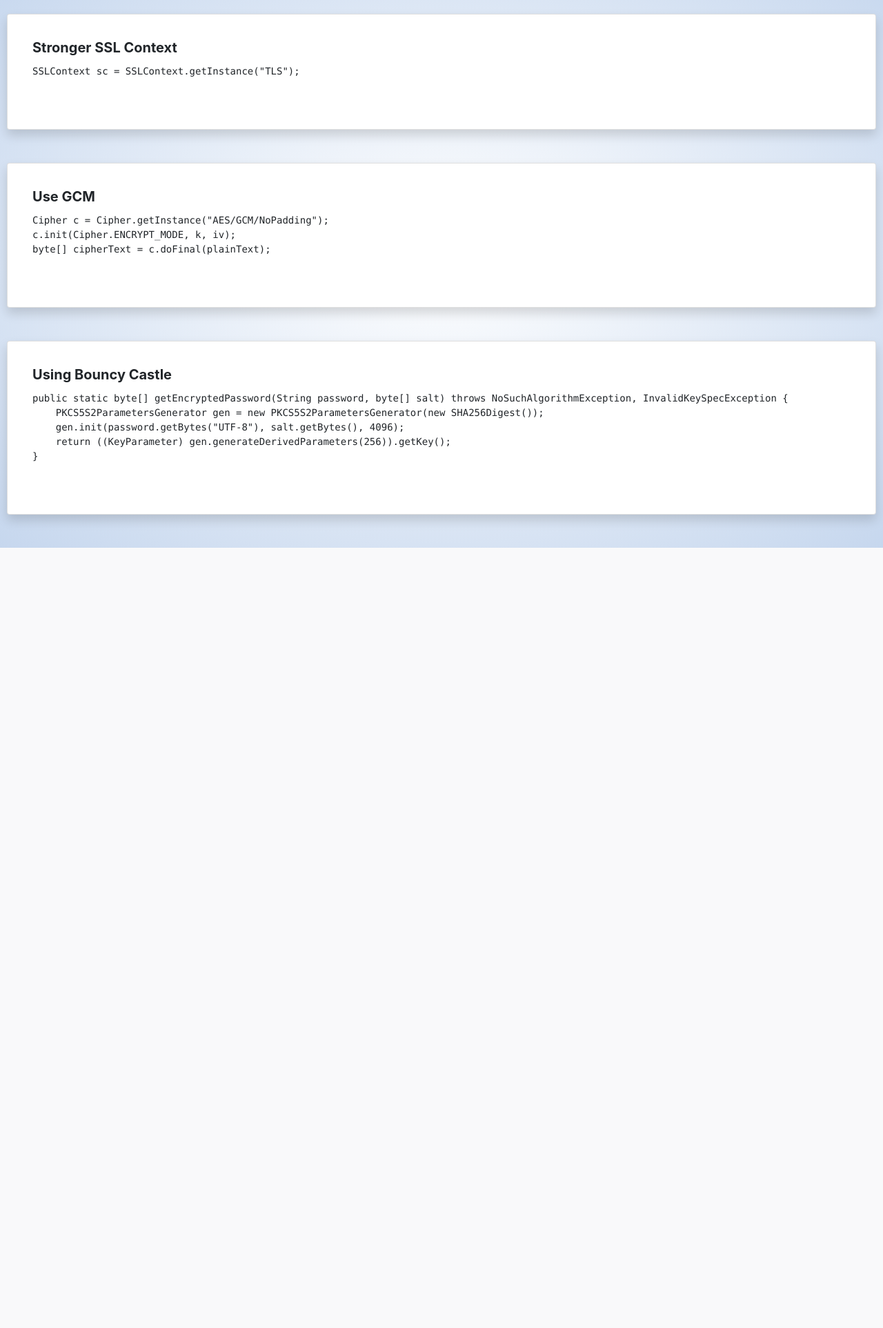
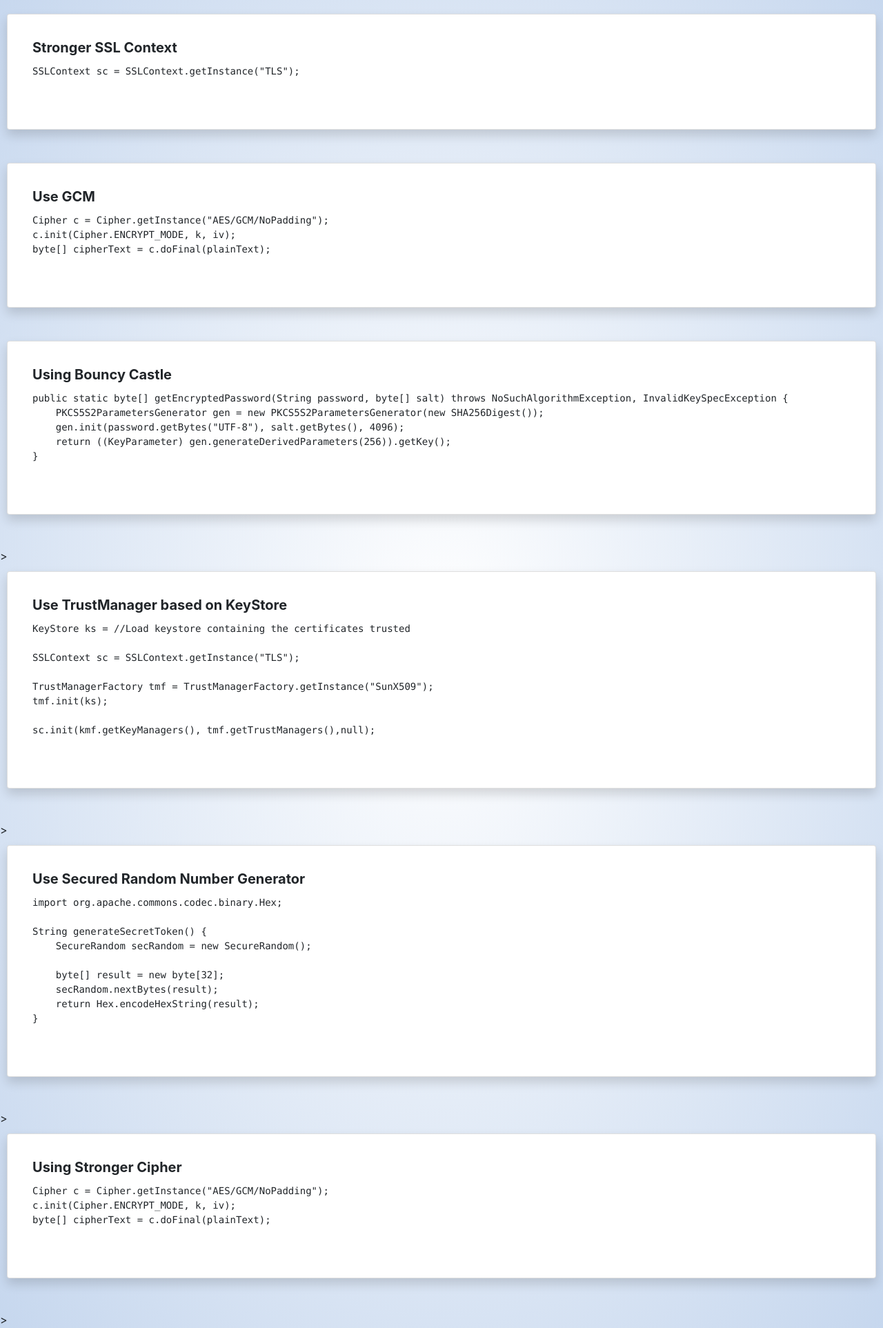
Before and after one commit to bsse1017kavi/SPL3, a Django app: page /solutions in a window 1280 px wide. Shown: the part 50-1975 px from the top of the page at 69% size. Before the commit the page ends 844 px from the top, so only its background shows below. Run offline with Django 3.2, Linux system fonts and the light colour scheme; some libraries are stand-ins or nearby versions.

Commit message:
New Rules added for SecTool and Combined Report, FlowDroid Bug fixed

```diff
--- a/playground/crypto_logic/jadx.py
+++ b/playground/crypto_logic/jadx.py
@@ -4,26 +4,31 @@ import subprocess, shutil
 
 count = 0
 report_desc = ''
+report_summary = ''
 report = ''
 # violated_files = []
 rules = {}
 solutions = {}
+rule_exhausted = {}
 
 def load_rules():
     global rules
     with open("playground/crypto_logic/sec_tool_rules.txt", "r") as rule_file:
         content = rule_file.read()
         for line in content.splitlines():
+            if line[0]=='#':
+                continue
             rules_dummy_list = line.split(":")
             rules_value_list = rules_dummy_list[1].split(",")
             rules[rules_dummy_list[0]] = rules_value_list
             solution = rules_dummy_list[2]
             solutions[rules_dummy_list[0]] = solution
+            rule_exhausted[rules_dummy_list[0]] = False
             print(rules[rules_dummy_list[0]])
         rule_file.close()
 
 def search_rule_violation(directory_path):
-    global count, violated_files, report_desc
+    global count, violated_files, report_desc, report_summary, rule_exhausted
     for file in os.listdir(directory_path):
         if os.path.isdir(directory_path + "/" + file):
             search_rule_violation(directory_path+"/"+file)
@@ -52,11 +57,23 @@ def search_rule_violation(directory_path):
                                             line_number = i+1
                                             break
 
+                                if not rule_exhausted[key]:
+                                    report_summary += violation_keyword + " Rule violation\n"
+                                    report_summary += "Solution: " + solutions[key] + "\n\n"
+                                    rule_exhausted[key] = True
+
                                 print("SSL Rule violation in file: " + file + " line no: " + str(line_number))
                                 print("Line: " + content[new_lines[line_number-2]+1:new_lines[line_number-1]].strip())
-                                report_desc += violation_keyword + " Rule violation in file: " + file + " line no: " + str(line_number) + "\n"
+                                if violation_keyword==" Random":
+                                    report_desc += "Random" + " Rule violation in file: " + file + " line no: " + str(line_number) + "\n"
+                                else:
+                                    report_desc += violation_keyword + " Rule violation in file: " + file + " line no: " + str(line_number) + "\n"
                                 report_desc += "Line: " + content[new_lines[line_number-2]+1:new_lines[line_number-1]].strip() + "\n"
                                 report_desc += "Solution: " + solutions[key] + "\n\n"
+
+            report_summary = report_summary.replace(" Random", "Random")
+            report_desc = report_desc.replace("<button","<p")
+            report_desc = report_desc.replace("</button>","</p>")
 
             f.close()
 
@@ -105,9 +122,10 @@ def decompile(file_path):
         android_manifest.close()
 
         report += "Total violations: " + str(count) + "\n\n"
-        report += report_desc
+        # report += report_desc
+        report += report_summary
 
         if os.path.isdir("out"):
             shutil.rmtree('out')
 
-        return report
+        return report, report_desc
--- a/playground/crypto_logic/sec_tool_rules.txt
+++ b/playground/crypto_logic/sec_tool_rules.txt
@@ -1,3 +1,6 @@
 SSLContext.getInstance:"SSL":<button onclick=f("sol1")>Stronger SSL Context</button>
 Cipher.getInstance:“AES”,“AES/ECB/NoPadding”,“AES/ECB/PKCS5Padding”,“AES/CBC/PKCS5Padding”:<button onclick=f("sol2")>Use GCM</button>
 MessageDigest.getInstance:“MD5”,“SHA1",“SHA-1”:<button onclick=f("sol3")>Using Bouncy Castle</button>
+implements:HostNameVerifier, TrustManager:<button onclick=f("sol4")>Use TrustManager based on KeyStore</button>
+Random: Random,java.util.Random:<button onclick=f("sol5")>Using Secure Random Number Generator</button>
+"DES":"DES","DES/ECB/PKCS5Padding":<button onclick=f("sol6")>Using Stronger Cipher</button>
--- a/playground/views.py
+++ b/playground/views.py
@@ -25,6 +25,7 @@ file_name = ''
 cryptoguard_report_file_name = ''
 security_analysis_check = True
 sectool_report = ''
+sectool_desc = ''
 
 cr_rep = ''
 co_rep = ''
@@ -46,23 +47,54 @@ def combine_report(reports):
     global combine_report
     result = '<pre>'
 
-    encryption_violations = ["AES"]
+    client_server_violations = ["SSL", "HostNameVerifier", " TrustManager"]
+    encryption_violations = ["AES", "DES", "AES/ECB/PKCS5Padding", "AES/CBC/PKCS5Padding"]
     hash_violations = ["MD5","SHA1","SHA-1"]
+    prng_violations = ["java.util.Random"]
 
     for report in reports:
         report = report.replace("SHA-1", "SHA1")
 
     for report in reports:
+        for item in client_server_violations:
+            if report.find(item) != -1:
+                if item=="SSL":
+                    s = "There is a weak security protocol\n"
+                elif item=="HostNameVerifier" or " TrustManager":
+                    s = "There is a weak TrustManager security protocol\n"
+                # s+= "Solution: <a href=\"/solutions#gcm\">Use GCM</a>\n"
+                if item=="SSL":
+                    s+= "Solution: " + return_button("Use stronger SSL Context", "sol1")
+                elif item=="HostNameVerifier" or "TrustManager":
+                     s+= "Solution: " + return_button("Use TrustManager based on KeyStore", "sol4")
+                if result.find(s) == -1:
+                    result += s
+                if item == " TrustManager":
+                    s = item + "is not safe to use\n"
+                else:
+                    s = item + " is not safe to use\n"
+                if result.find(s) == -1:
+                    result += s
+                result += "\n"
+
+        # result += "\n"
+
         for item in encryption_violations:
             if report.find(item) != -1:
                 s = "There is weak encryption function\n"
                 # s+= "Solution: <a href=\"/solutions#gcm\">Use GCM</a>\n"
-                s+= "Solution: " + return_button("Use GCM", "sol2")
+                if item=="DES":
+                    s+= "Solution: " + return_button("Using Stronger Cipher", "sol6")
+                else:
+                    s+= "Solution: " + return_button("Use GCM", "sol2")
                 if result.find(s) == -1:
                     result += s
                 s = item + " is not safe to use\n"
                 if result.find(s) == -1:
                     result += s
+                result += "\n"
+
+        # result += "\n"
 
         # print(result+"$$$")
 
@@ -76,10 +108,29 @@ def combine_report(reports):
                 s = item + " is not safe to use\n"
                 if result.find(s) == -1:
                     result += s
+                result += "\n"
+
+        # result += "\n"
+
+        for item in prng_violations:
+            if report.find(item) != -1:
+                s = "There is a predictable Pseudo Random Generation algorithm\n"
+                # s+= "Solution: <a href=\"/solutions#bouncy_castle\">Using Bouncy Castle</a>\n"
+                s+= "Solution: " + return_button("Using Secure Random Number Generator", "sol5")
+                if result.find(s) == -1:
+                    result += s
+                s = item + " is not safe to use\n"
+                if result.find(s) == -1:
+                    result += s
+                result += "\n"
+
+        # result += "\n"
 
         # print(result+"$$$")
 
     result += "</pre>"
+
+    result = result.replace("\n\n\n\n", "\n")
 
     print(result)
 
@@ -190,6 +241,9 @@ def get_cognicrypt_summary(report):
     summary = summary.replace("======================= CogniCrypt Summary ==========================", "================== CogniCrypt Summary ==================" )
     summary = summary.replace("=====================================================================", "======================================================")
 
+    summary = "<pre>" + summary + "</pre>"
+    details = "<pre>" + details + "</pre>"
+
     return summary, details
 
 def combine(request):
@@ -282,7 +336,7 @@ def prepare_report(cryptoguard_summary, cryptoguard_report, cognicrypt_summary,
 
 def result (request):
     global crypto_check, cogni_check, file_name, cryptoguard_report_file_name, cryptoguard, security_analysis_check, sectool_report, file_path
-    global combined_report
+    global combined_report, sectool_desc
 
     cryptoguard_report = ''
     cognicrypt_report = ''
@@ -333,6 +387,8 @@ def result (request):
     flow_check = not security_analysis_check
 
     if flow_check:
+        crypto_check = False
+        cogni_check = False
         flowdroid_leak_report = flowdroid.get_leak_report()
 
     prepare_report(cryptoguard_summary, cryptoguard_report, cognicrypt_summary, cognicrypt_details, flowdroid_leak_report)
@@ -363,14 +419,15 @@ def result (request):
         'flow_check': flow_check,
         'cogni_check' : cogni_check,
         'leak_report' : flowdroid_leak_report,
-        'sectool_report': sectool_report
+        'sectool_report': sectool_report,
+        'sectool_desc': sectool_desc
     }
 
     print("Crypto check: " + str(crypto_check))
 
-    if crypto_check:
+    if crypto_check and not flow_check:
         os.remove(cryptoguard_report_file_name)
-    if cogni_check:
+    if cogni_check and not flow_check:
         shutil.rmtree('cognicrypt-reports')
 
     os.remove(file_path)
@@ -378,7 +435,7 @@ def result (request):
     return render(request, 'result.html', context)
 
 def process(request):
-    global crypto_check, cogni_check, file_path, cryptoguard, security_analysis_check, sectool_report
+    global crypto_check, cogni_check, file_path, cryptoguard, security_analysis_check, sectool_report, sectool_desc
     if security_analysis_check:
         if crypto_check:
             cryptoguard.run_cryptoguard(file_path)
@@ -386,7 +443,7 @@ def process(request):
         if cogni_check:
             run_cognicrypt()
 
-        sectool_report = decompile(file_path)
+        sectool_report, sectool_desc = decompile(file_path)
         # print("a")
         # print(sectool_report)
 
@@ -446,7 +503,7 @@ def sec_report(request):
     content = ""
     content += "<h5><b>Report from SecTool</b></h5>"
     content += "<pre style=\"font-family: Garamond, serif;font-size: 18px;\">"
-    content += sectool_report
+    content += sectool_desc
     content += "</pre>"
 
     with open("templates/sec_report.html", "w") as file:
--- a/templates/combine.html
+++ b/templates/combine.html
@@ -57,7 +57,7 @@
             function f(sol_no)
             {
                 localStorage.setItem("sol_no", sol_no);
-                window.location.href = "/solutions";
+                window.location.href = `/solutions#${sol_no}`;
             }
         </script>
 
--- a/templates/solutions.html
+++ b/templates/solutions.html
@@ -77,8 +77,54 @@ public static byte[] getEncryptedPassword(String password, byte[] salt) throws N
     return ((KeyParameter) gen.generateDerivedParameters(256)).getKey();
 }
                 </pre>
+            </div>
+        </div>>
 
+        <div class="card shadow p-3 mb-5 bg-white rounded" style="margin: 10px;" id="untrusted_hostnameverifier">
+            <div class="card-body" id="sol4">
+                <h5 class="card-title"><b>Use TrustManager based on KeyStore</b></h5>
+                <pre>
+KeyStore ks = //Load keystore containing the certificates trusted
+
+SSLContext sc = SSLContext.getInstance("TLS");
+
+TrustManagerFactory tmf = TrustManagerFactory.getInstance("SunX509");
+tmf.init(ks);
+
+sc.init(kmf.getKeyManagers(), tmf.getTrustManagers(),null);
+                </pre>
             </div>
-        </div>
+        </div>>
+
+        <div class="card shadow p-3 mb-5 bg-white rounded" style="margin: 10px;" id="untrustrusted_prng">
+            <div class="card-body" id="sol5">
+                <h5 class="card-title"><b>Use Secured Random Number Generator</b></h5>
+                <pre>
+import org.apache.commons.codec.binary.Hex;
+
+String generateSecretToken() {
+    SecureRandom secRandom = new SecureRandom();
+
+    byte[] result = new byte[32];
+    secRandom.nextBytes(result);
+    return Hex.encodeHexString(result);
+}
+                </pre>
+            </div>
+        </div>>
+
+        <div class="card shadow p-3 mb-5 bg-white rounded" style="margin: 10px;" id="untrustrusted_prng">
+            <div class="card-body" id="sol6">
+                <h5 class="card-title"><b>Using Stronger Cipher</b></h5>
+                <pre>
+Cipher c = Cipher.getInstance("AES/GCM/NoPadding");
+c.init(Cipher.ENCRYPT_MODE, k, iv);
+byte[] cipherText = c.doFinal(plainText);
+                </pre>
+            </div>
+        </div>>
+
+
+
     </body>
 </html>
```
Also changed, not shown: templates/result.html (+20 -4 lines).
